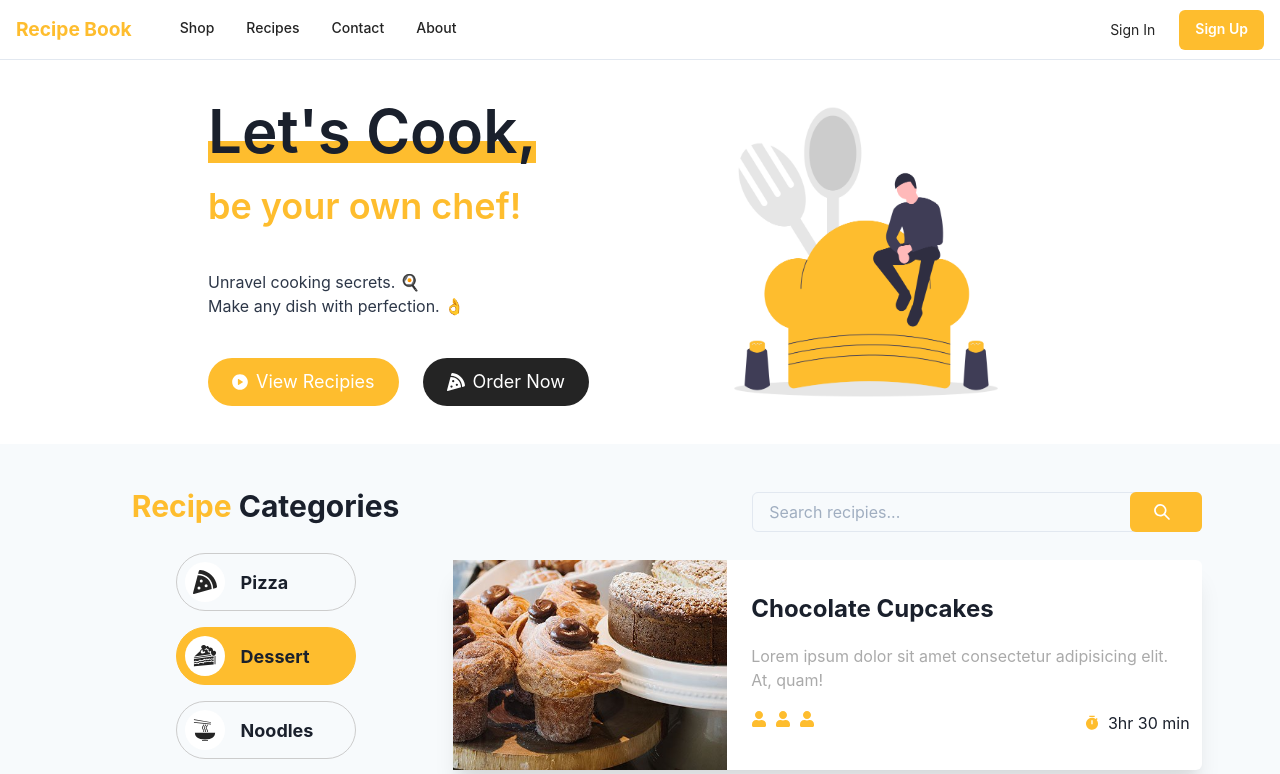
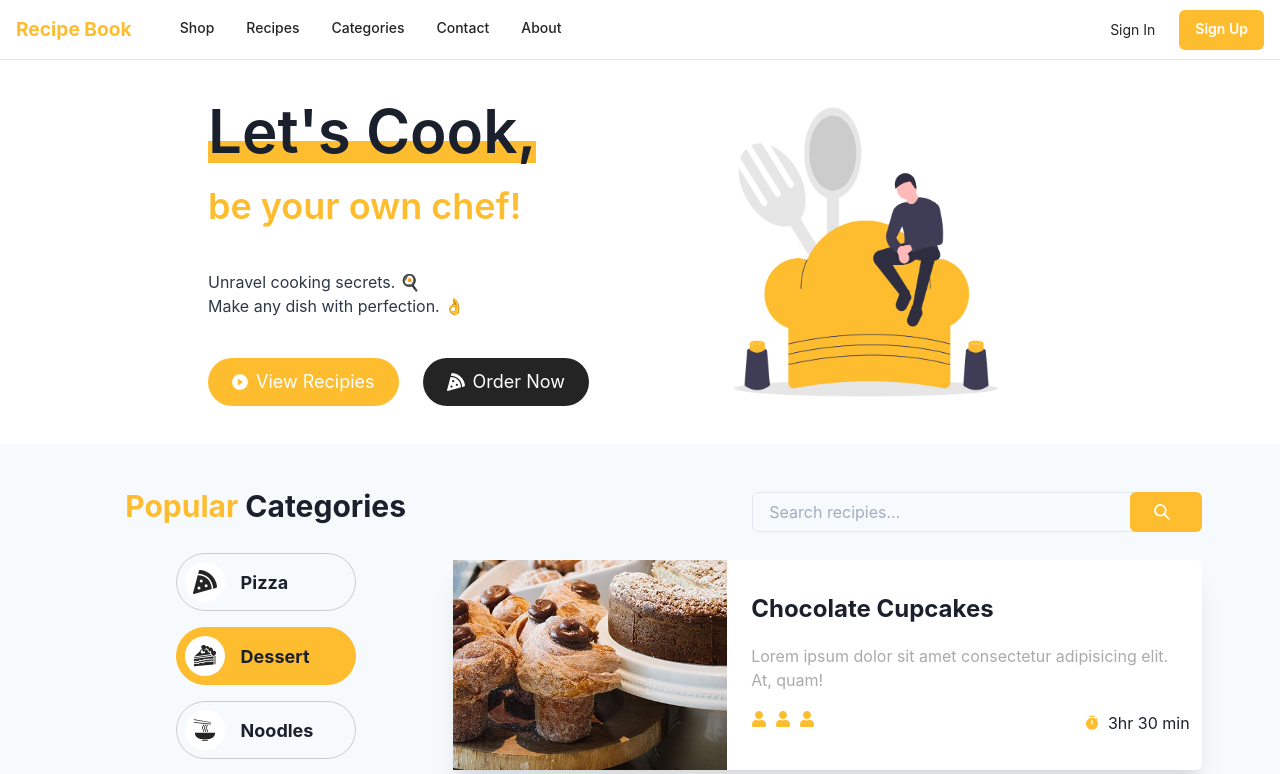
Before and after one commit to surojcodes/recipe, a Next.js app: page / in a window 1280 px wide. Shown: the top 774 px of the page. Built offline with nearby package versions, Linux system fonts and the light colour scheme.

Commit message:
Category menu add

```diff
--- a/components/Category.tsx
+++ b/components/Category.tsx
@@ -21,7 +21,7 @@ const Category = () => {
 							<Box textAlign='center'>
 								<Text as='span' fontSize='3xl' fontWeight='bold'>
 									<Text as='span' color='#FEBD2E'>
-										Recipe
+										Popular
 									</Text>{' '}
 									Categories
 								</Text>
--- a/components/Navbar.tsx
+++ b/components/Navbar.tsx
@@ -307,6 +307,9 @@ const NAV_ITEMS: Array<NavItem> = [
 		],
 	},
 	{
+		label: 'Categories',
+	},
+	{
 		label: 'Contact',
 		href: '#',
 	},
```
